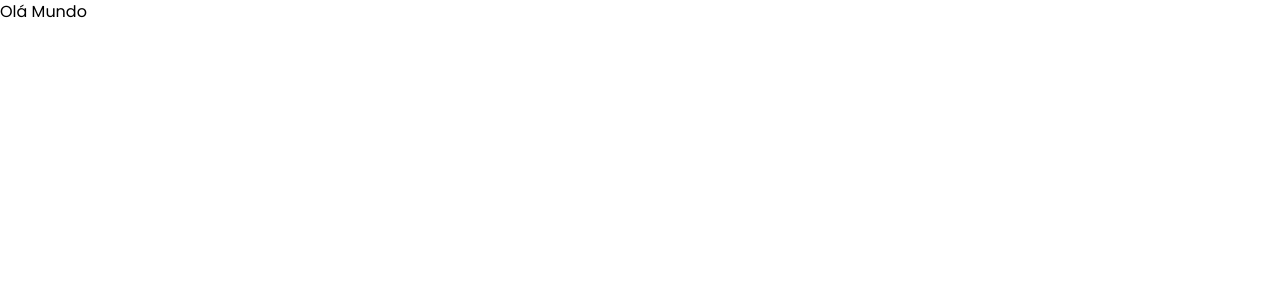
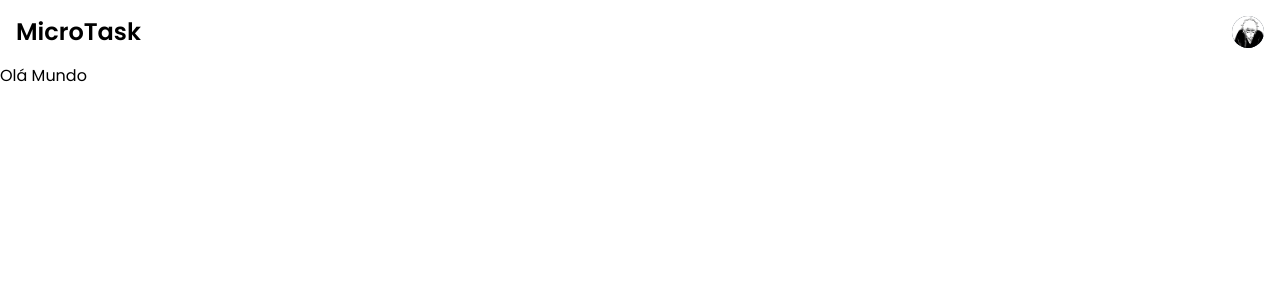
Before and after one commit to adrielestoller/MicroTask, a Next.js app: page / in a window 1280 px wide. Shown: the top 300 px of the page. Built offline with nearby package versions, Linux system fonts and the light colour scheme.

Commit message:
:sparkles: feat: add Navbar component

```diff
--- a/src/app/layout.tsx
+++ b/src/app/layout.tsx
@@ -1,6 +1,7 @@
 import type { Metadata } from "next";
 import { Poppins } from "next/font/google";
 import "./globals.css";
+import Navbar from "../components/navbar";
 
 const poppins = Poppins({
     subsets: ["latin"],
@@ -19,7 +20,10 @@ export default function RootLayout({
 }>) {
     return (
         <html lang="en">
-            <body className={poppins.className}>{children}</body>
+            <body className={poppins.className}>
+                <Navbar />
+                {children}
+            </body>
         </html>
     );
 }
--- /dev/null
+++ b/src/components/navbar.tsx
@@ -0,0 +1,29 @@
+import Image from "next/image";
+
+export default function Navbar() {
+    return (
+        <nav className="bg-white border-zinc-200 dark:bg-zinc-900">
+            <div className="max-w-screen-xl flex flex-wrap items-center justify-between mx-auto p-4">
+                <a href="/">
+                    <h1 className="self-center text-2xl font-semibold dark:text-white">
+                        MicroTask
+                    </h1>
+                </a>
+                <div className="flex items-center">
+                    <a
+                        href="/pages/user.html"
+                        className="flex text-sm bg-gray-800 rounded-full md:me-0 focus:ring-4 focus:ring-gray-300 dark:focus:ring-gray-600"
+                    >
+                        <Image
+                            className="w-8 h-8 rounded-full"
+                            width={100}
+                            height={100}
+                            src="/profile.jpg"
+                            alt="User profile image"
+                        />
+                    </a>
+                </div>
+            </div>
+        </nav>
+    );
+}
```
